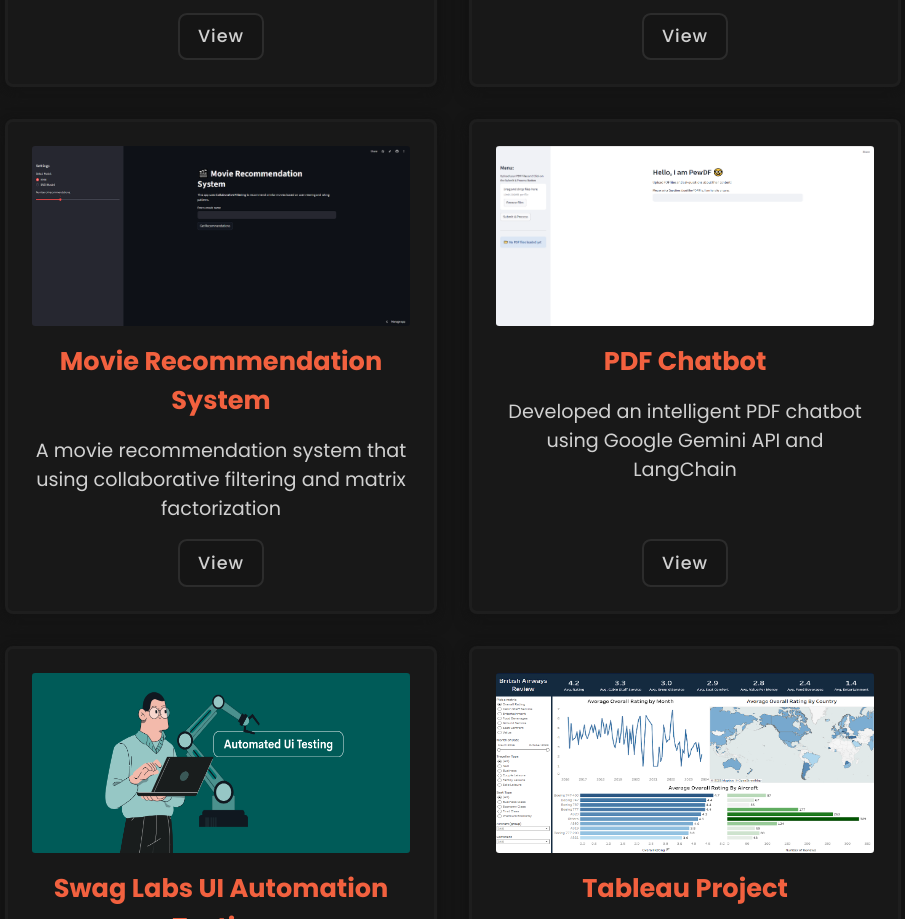
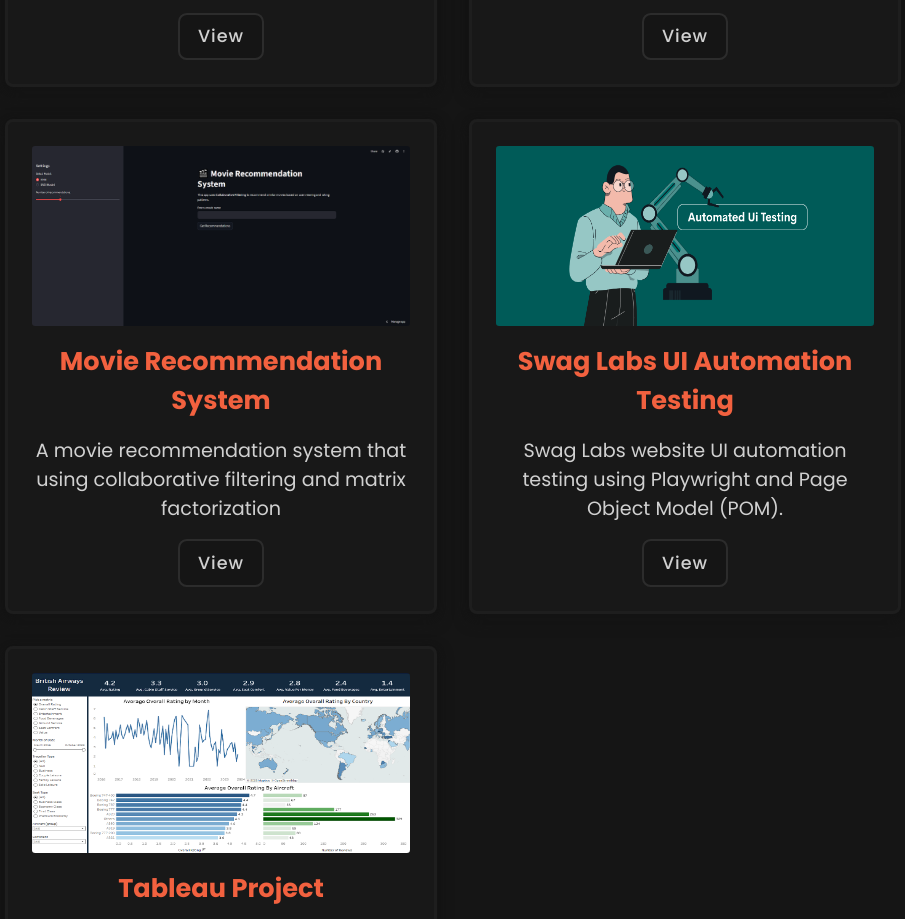
Before and after one commit to Dihan07/Tanveer-Kaiser, a plain HTML site: page index.html in a window 1280 px wide. Shown: the part 3072-3991 px from the top of the page, without its empty margins (187-1092 px from the left). Drawn offline with nearby package versions, Linux system fonts and the light colour scheme.

Commit message:
removed pdf chatbot

```diff
--- a/index.html
+++ b/index.html
@@ -143,13 +143,6 @@
                   <div class="view-btn" onclick="location.href='https://github.com/Dihan07/Movie-Recommendation-System';">View</div>
               </div>
 
-               <div class="box">
-                  <img src="assets\pdfbot.png" alt="PDF Chatbot">
-                  <h1>PDF Chatbot</h1>
-                  <p>Developed an intelligent PDF chatbot using Google Gemini API and LangChain</p>
-                  <div class="view-btn" onclick="location.href='https://pdfchat-bot.streamlit.app/'">View</div>
-              </div>
-
               <div class="box">
                   <img src="assets\testing.png" alt="Swag Labs UI Automation">
                   <h1>Swag Labs UI Automation Testing</h1>
```
